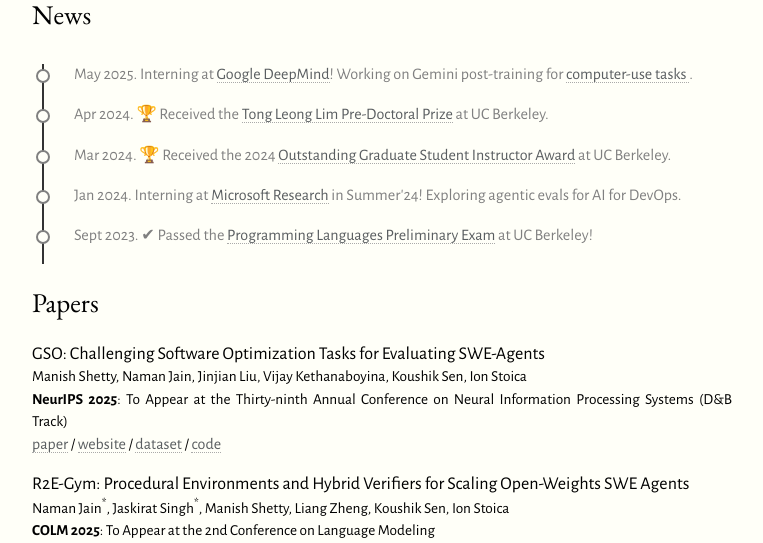
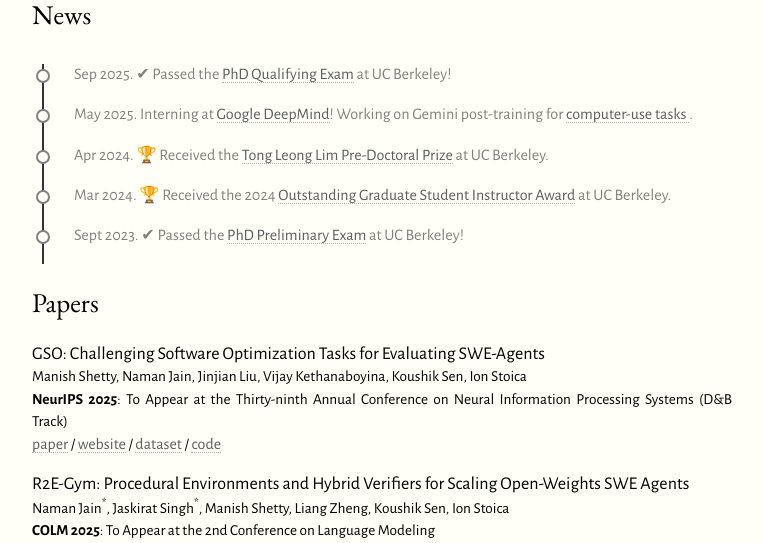
Before and after one commit to manishshettym/manishshettym.github.io, a Jekyll site: the page built from index.md, in a window 1280 px wide and 900 px high, cut to the strip 357-900 px from the top of the window. Shown: the whole strip, without its empty margins (258-1021 px from the left). Built offline with Jekyll 4.4.1, drawn with Linux system fonts in a browser that asks for light colours.

Commit message:
update news for quals

```diff
--- a/_includes/news.md
+++ b/_includes/news.md
@@ -1,5 +1,12 @@
 <div class="timeline">
   <div class="outer">
+    <div class="card">
+      <div class="info">
+        <span><span class="title">Sep 2025. </span>
+          ✔︎ Passed the <a href="https://eecs.berkeley.edu/book/phd/quals/">PhD Qualifying Exam</a> at UC Berkeley!
+        </span>
+      </div>
+    </div>
     <div class="card">
       <div class="info">
         <span><span class="title">May 2025. </span>
@@ -25,18 +32,17 @@
         </span>
       </div>
     </div>
-    <div class="card">
+    <!-- <div class="card">
       <div class="info">
         <span><span class="title">Jan 2024. </span>
           Interning at <a
             href="https://www.microsoft.com/en-us/research/group/systems-innovation/">Microsoft Research</a> in Summer'24! Exploring agentic evals for AI for DevOps.</span>
       </div>
-    </div>
+    </div> -->
     <div class="card">
       <div class="info">
         <span><span class="title">Sept 2023. </span>
-          ✔︎ Passed the <a href="https://eecs.berkeley.edu/resources/grads/phd/prelims/exam-prep">Programming Languages
-            Preliminary Exam</a> at UC Berkeley!</span>
+          ✔︎ Passed the <a href="https://eecs.berkeley.edu/resources/grads/phd/prelims/exam-prep">PhD Preliminary Exam</a> at UC Berkeley!</span>
       </div>
     </div>
     <div class="card">
```
